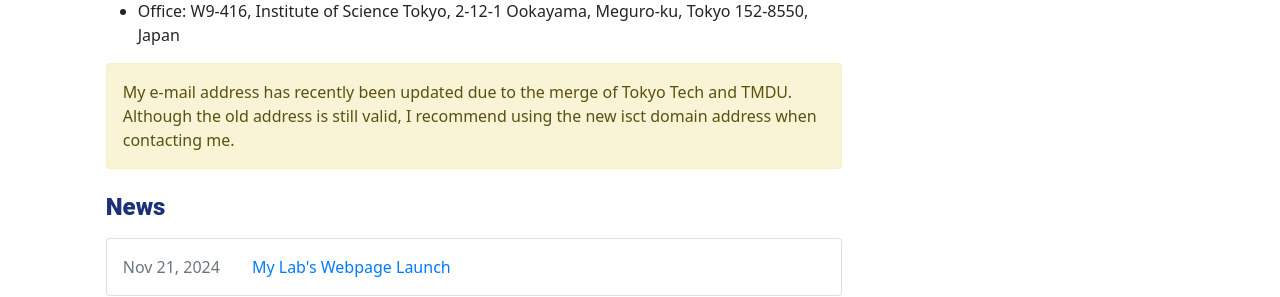
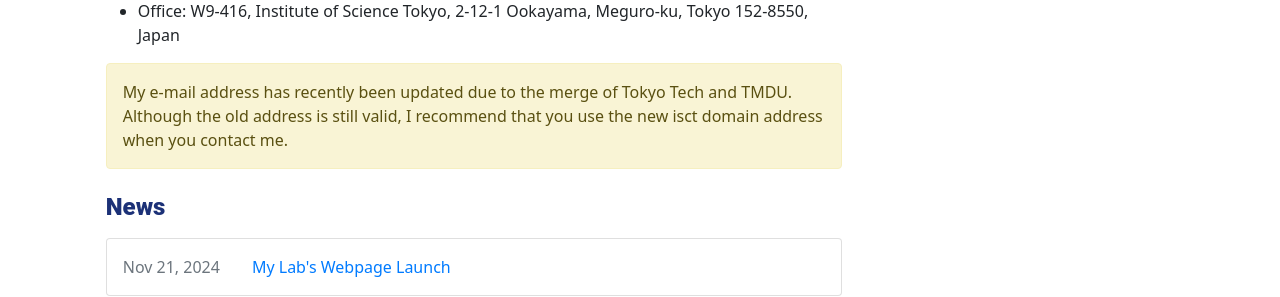
Before and after one commit to KenKoba2119/KenKoba2119.github.io, a Jekyll site: the page built from pages/home.md, in a window 1280 px wide. Shown: the part 900-1197 px from the top of the page. Built offline with Jekyll 4.4.1, drawn with Linux system fonts in a browser that asks for light colours.

Commit message:
update message

```diff
--- a/pages/home.md
+++ b/pages/home.md
@@ -40,6 +40,6 @@ I am also interested in applications of mathematical optimization to other field
 - Office: W9-416, Institute of Science Tokyo, 2-12-1 Ookayama, Meguro-ku, Tokyo 152-8550, Japan
 
 {:.alert .alert-warning}
-My e-mail address has recently been updated due to the merge of Tokyo Tech and TMDU. Although the old address is still valid, I recommend using the new isct domain address when contacting me.
+My e-mail address has recently been updated due to the merge of Tokyo Tech and TMDU. Although the old address is still valid, I recommend that you use the new isct domain address when you contact me.
 
 ## **News**
```
